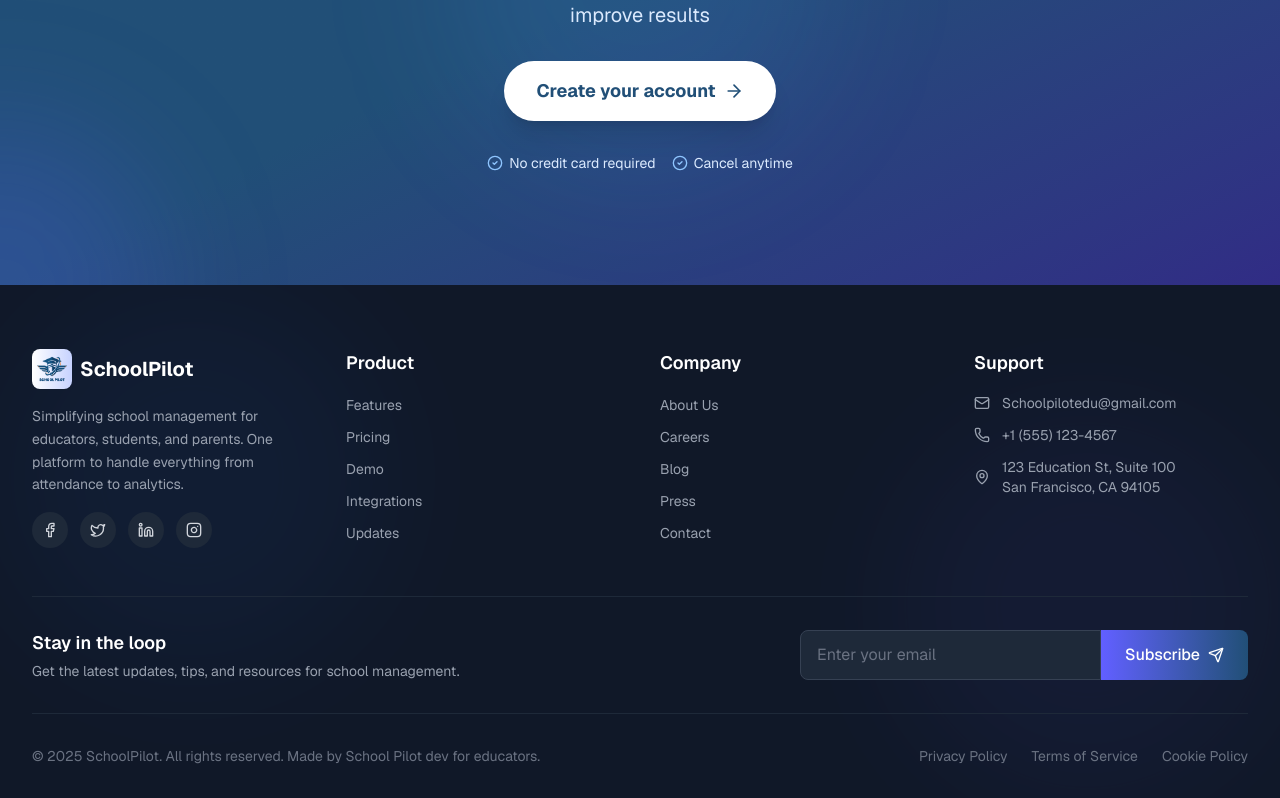
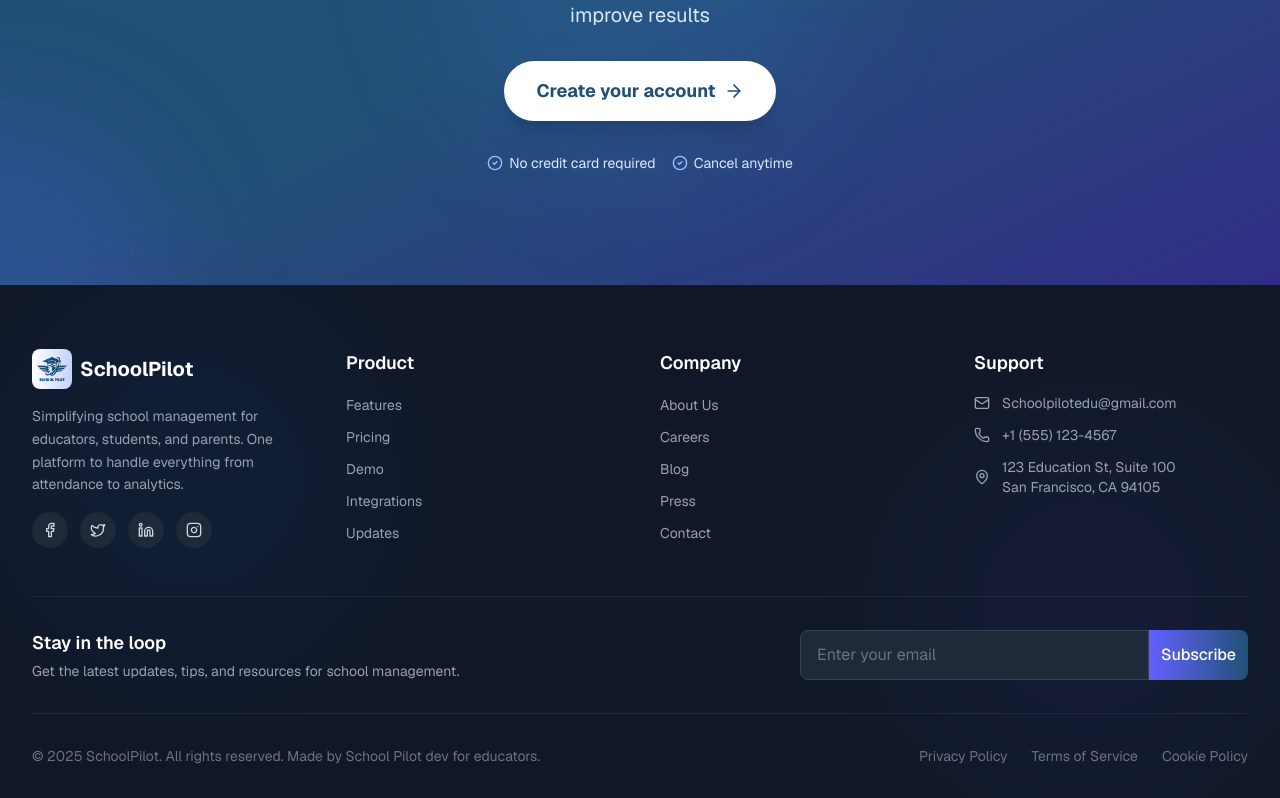
Before and after one commit to school-pilot/main-frontend, a React (Vite) app: page / in a window 1280 px wide. Shown: the part 5462-6260 px from the top of the page. Built offline with nearby package versions, Linux system fonts and the light colour scheme; no server answers.

Commit message:
new update on footer

```diff
--- a/src/components/Footer.jsx
+++ b/src/components/Footer.jsx
@@ -145,10 +145,10 @@ const Footer = () => {
               <motion.button
                 whileHover={{ scale: 1.02 }}
                 whileTap={{ scale: 0.98 }}
-                className="bg-gradient-to-r from-indigo-500 to-[#214f77] hover:from-blue-700 hover:to-indigo-700 px-6 py-3 rounded-r-lg text-white font-medium flex items-center gap-2 transition"
+                className="bg-gradient-to-r from-indigo-500 to-[#214f77] hover:from-blue-700 hover:to-indigo-700 px-3 py-3 rounded-r-lg text-white font-medium flex items-center gap-2 transition"
               >
                 Subscribe
-                <Send className="w-4 h-4" />
+                {/* <Send className="w-4 h-4" /> */}
               </motion.button>
             </div>
           </div>
```
